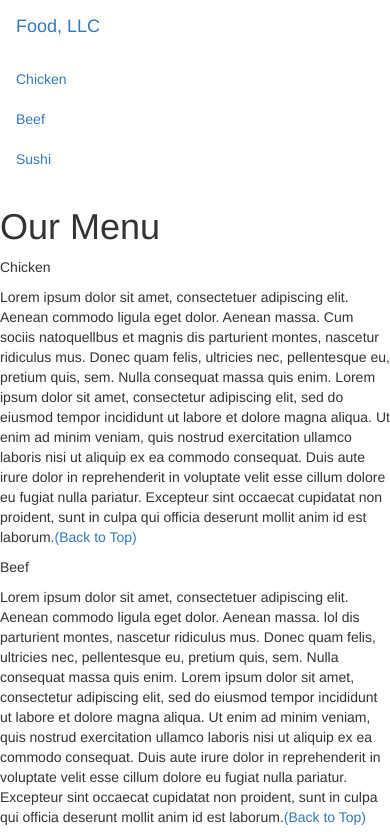
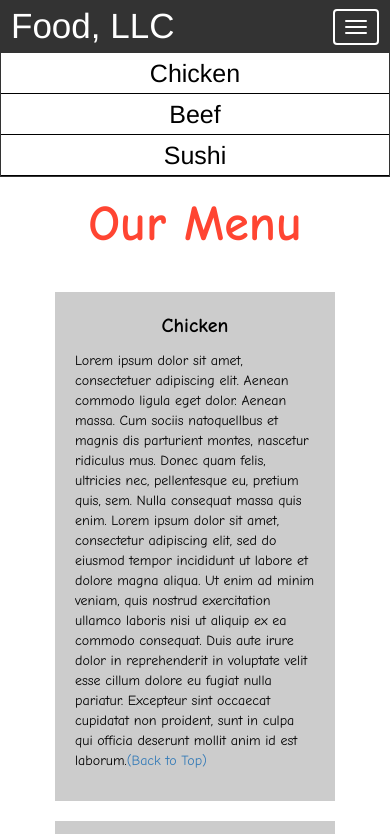
Before and after one commit to Al-Ameen9/Module3_solution, a plain HTML site: page index.html in a window 390 px wide. Both pictures are taken after a click on the button 352 px from the left and 26 px from the top of the page. Shown: the top 834 px of the page. Drawn offline with nearby package versions, Linux system fonts and the light colour scheme.

Commit message:
Update style.css

```diff
--- a/style.css
+++ b/style.css
@@ -1,44 +1,97 @@
-.container{
-body {
-  background-color: #61133f}
+
+.container-fluid{
+	margin: 0;
+	padding: 0;
 }
-.chicken , .beef , .sushi{
-    background-color: grey;
-    width: 200px;
-    height: 200px;
-    border:1px solid black;
-    float: right;
-    text-align: center;
-    position: relative;
-    top: 10px;
-    right: 250px;
-    padding: 10px;
-    margin: 20px;
+
+.navbar{
+	border-radius: 0px;
+	background-color: rgba(0,0,0,0.8);
+}
+
+.navbar-brand{
+  font-size: 35px;
+  color: white;
+  padding-left: 25px;
+}
+
+.navbar-brand:hover{
+	color: white;
+}
+
+.nav{
+	margin: 0;
+	padding: 0;
+}
+
+.navbar-nav{
+  font-size: 25px;
+  text-align: center;
+  margin: 0;
+  padding: 0;
+}
+
+.navbar-toggle{
+	border: 2px solid white;
+	margin-right: 25px;
+}
+
+.icon-bar{
+	background-color: white;
+}
+
+
+.main-title{
+  margin-bottom: 15px;
+  text-align: center;
+  color: #ff4532;
+  font-size: 50px;
+  font-family: "Comic Sans MS", cursive, sans-serif;
+  font-weight: bold;
+}
+
+li{
+	box-sizing: border-box;
+	width: 100%;
+}
+
+.menu-item{
+	padding: 0;
+	margin: 0;
+	width: 100%;
+	background-color: white;
+	border-bottom: 1px solid black;
+	color: black;
+	display: block;
+}
+
+.menu-item:hover{
+	background-color: rgba(0,0,0,0.9);
+	color: rgba(0,0,0,0.4);
+}
+
+
+
+.row{
+	margin: 20px;
+}
+
+.content-box{
+	margin: 20px;
+	width: auto;
+	height: auto;
+	color: black;
+	background-color: rgba(0,0,0,0.2);
+	font-family: "Comic Sans MS", cursive, sans-serif;
+	padding: 20px;
+}
+
+.item-name{
+	text-align: center;
+	font-size: 20px;
+	font-weight: bold;
+}
+
+#top{
 
 }
-.chi , .eef , .shi{
-    background-color: red;
-    border: 1px solid black;
-    float:right;
-    height: 25px;
-    width: 80px;
-    position: relative;
-    top:0px;
-    right:3px;
-    text-align: center;
-
-}
-h2{
-    text-align: center;
-}
-@media(min-width 767) and (max-width 991)
-{
-    .chicken , .beef , .sushi{
-        height:50%;
-        width:100%;
-    }
-    .sushi{
-        width:100%;
-        height: 50%;
-    }
-}
```
